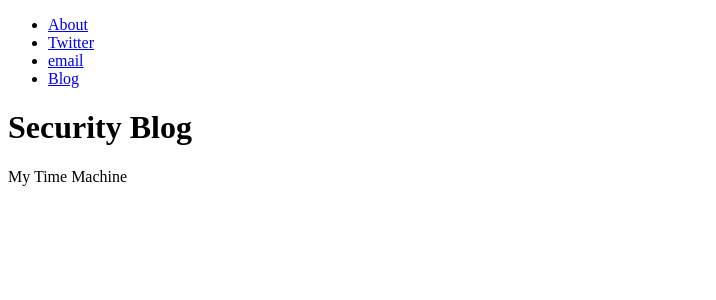
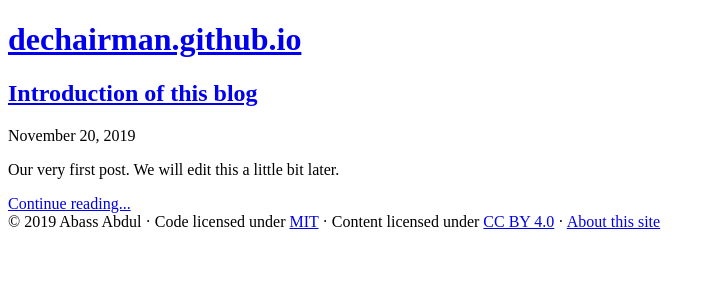
Before and after one commit to dechairman/dechairman.github.io, a Jekyll site: the page built from index.html, in a window 1280 px wide. Shown: the top 300 px of the page, without its empty margins (0-716 px from the left). Built offline with Jekyll 4.4.1, drawn with Linux system fonts in a browser that asks for light colours; the list of posts is cut into pages by our own code.

Commit message:
Update index.html

```diff
--- a/index.html
+++ b/index.html
@@ -1,41 +1,40 @@
-<!DOCTYPE html>
-<html>
-<head>
-        <meta charset="utf-8">
-        <title>Abass Abdul's security blog | dechairman.github.io</title>
-	<!-- link to main stylesheet -->
-	<link rel="stylesheet" type="text/css" href="/css/main.css">
-        <meta name="description" content="Abass Abdul's security blog">
-        <meta name="viewport" content="width=device-width, initial-scale=1">
-        	<!-- CSS -->
-	<link rel="stylesheet" href="/css/main.css">
-
-	<!--Favicon-->
-	<link rel="shortcut icon" href="/favicon.ico" type="image/x-icon">
-
-	<!-- Canonical -->
-	<link rel="canonical" href="https://dechairman.github.io/">
-
-	<!-- RSS -->
-	<link rel="alternate" type="application/atom+xml" title="dechairman.github.io" href="https://dechairman.github.io/feed.xml">
-
-	<!-- Font Awesome -->
-	<link rel="stylesheet" href="https://maxcdn.bootstrapcdn.com/font-awesome/4.7.0/css/font-awesome.min.css">
-    <body>
-	<nav>
-    		<ul>
-        		<li><a href="/">About</a></li>
-	        	<li><a href="/about">Twitter</a></li>
-        		<li><a href="/email">email</a></li>
-        		<li><a href="/blog">Blog</a></li>
-    		</ul>
-	</nav>
-        <h1>
-            Security Blog
-        </h1>
-        <p>
-            My Time Machine
-        </p>
-    </body>
-</head>
-</html>
+---
+title: Abass Abdul's security blog
+layout: default
+---
+<div class="posts">
+	{% for post in paginator.posts %}
+	<article class="excerpt">
+		<header>
+			<h1>
+				<a class="post-link" href="{{ post.url }}">
+					{{ post.title }}
+				</a>
+			</h1>
+			{% include byline_dateline.html page=post %}
+		</header>
+		<div class="excerpt">
+			{{ post.excerpt }}
+		</div>
+		<div class="continue">
+			<a href="{{ post.url }}">Continue reading...</a>
+		</div>
+	</article>
+	{% endfor %}
+</div>
+{% if paginator.total_pages > 1 %}
+<div class="left-right-navigation">
+	{% if paginator.previous_page_path %}
+	<a class="left" href="{{ paginator.previous_page_path | replace: '//', '/' }}">
+		<i class="fa fa-chevron-left"></i>
+		<div>Newer</div>
+	</a>
+	{% endif %}
+	{% if paginator.next_page_path %}
+	<a class="right" href="{{ paginator.next_page_path | replace: '//', '/' }}">
+		<div>Older</div>
+		<i class="fa fa-chevron-right"></i>
+	</a>
+	{% endif %}
+</div>
+{% endif %}
```
